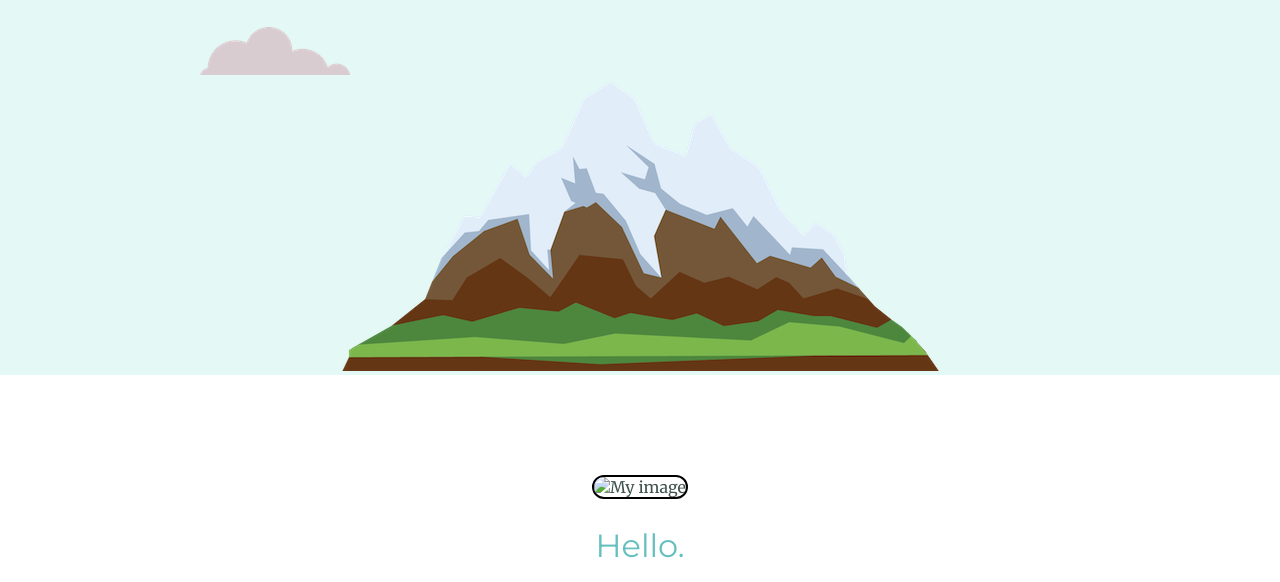
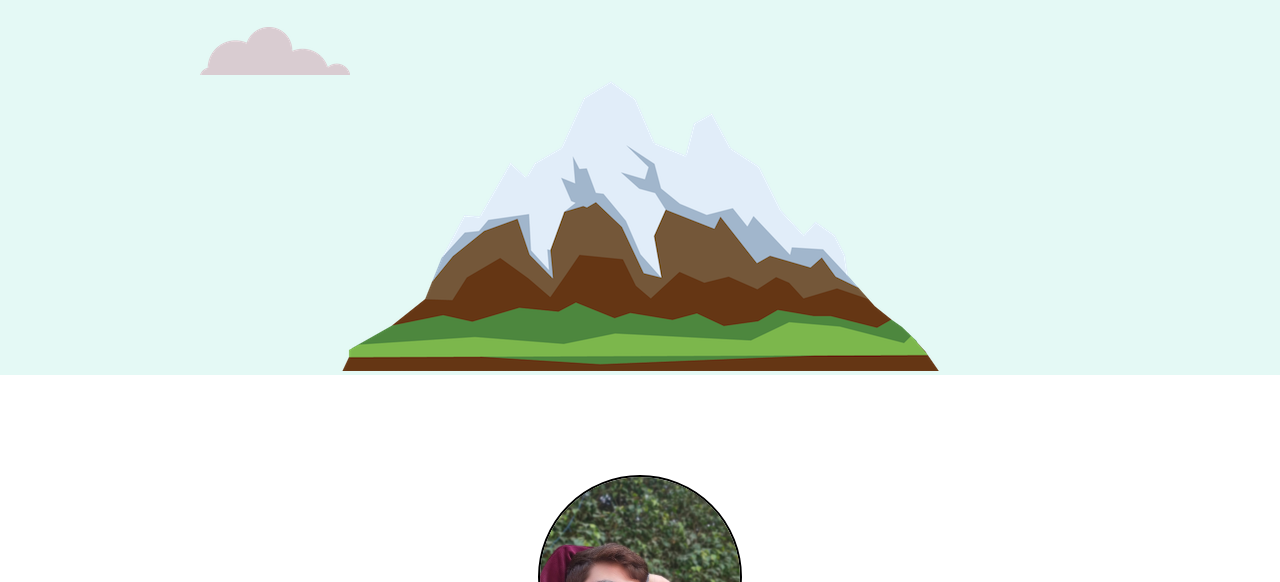
Before and after one commit to iszubairkhan/.personal, a plain HTML site: page index.html in a window 1280 px wide. Shown: the part 370-952 px from the top of the page. Drawn offline with Linux system fonts and the light colour scheme.

Commit message:
Update index.html

```diff
--- a/index.html
+++ b/index.html
@@ -21,7 +21,7 @@
       <div class="middle-container">
         <div class="middle-container">
           <div class="profile">
-            <img id="my-image" src="images/zubair.jpg" alt="My image" width="200px" height="200px">
+            <img id="my-image" src="images/zubairkhan.jpg" alt="My image" width="200px" height="200px">
             <h2>Hello.</h2>
             <p class="intro">Studying at KV No. 1, AFS Hindon—where the sky's just the start.</p>
           </div>
```
